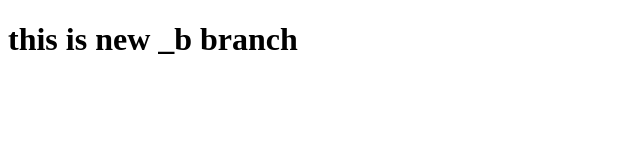
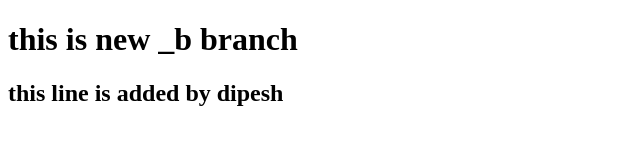
Before and after one commit to Dipesh20/CodeForGood2021, a plain HTML site: page newfile.html in a window 1280 px wide. Shown: the whole page, without its empty margins (0-640 px from the left). Drawn offline with Linux system fonts and the light colour scheme.

Commit message:
line added by dipesh

```diff
--- a/newfile.html
+++ b/newfile.html
@@ -11,6 +11,7 @@
 
 <body>
     <h1>this is new _b branch</h1>
+    <h2>this line is added by dipesh</h2>
 </body>
 
 </html>
```
